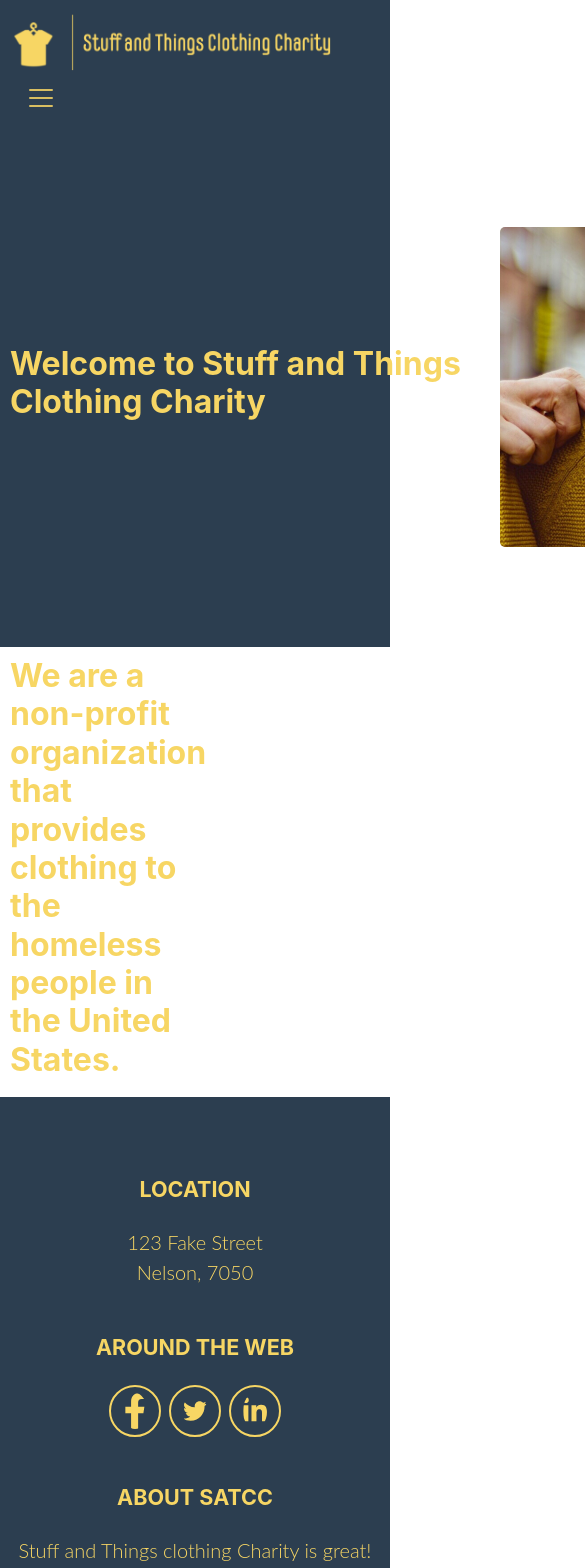
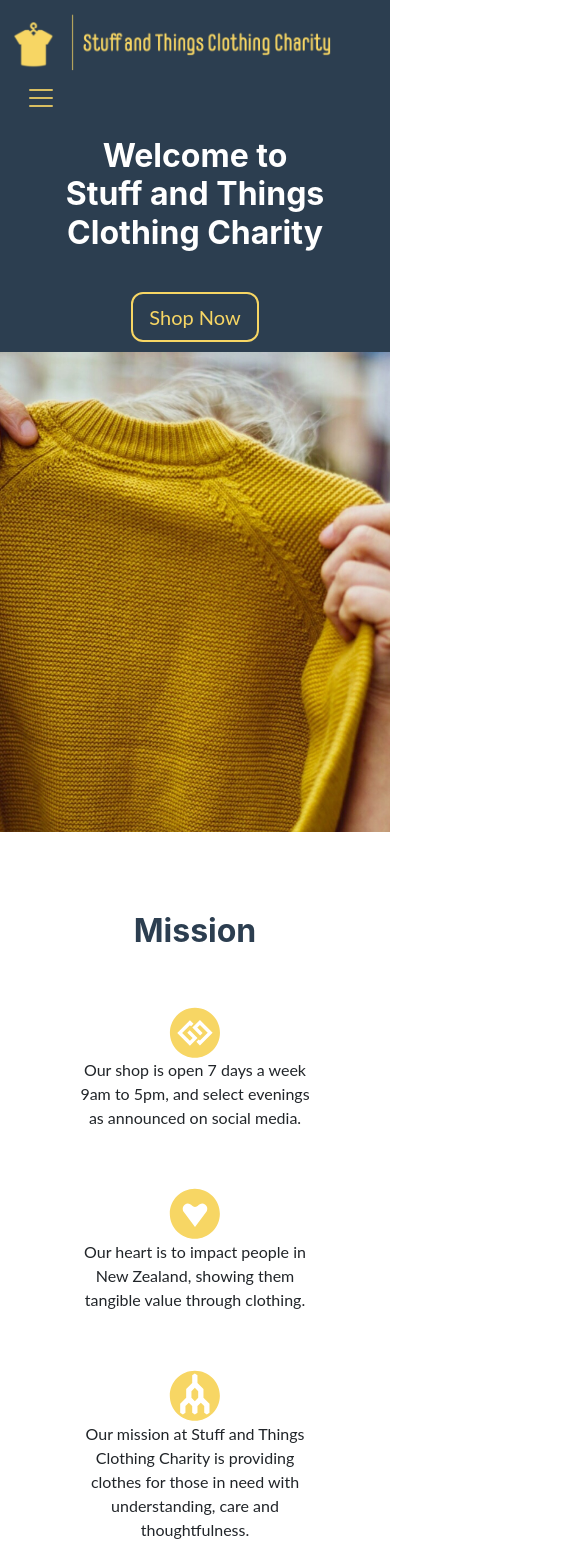
Before and after one commit to Kenny-WilliamsStockdale/WEB701-Project, a React (Create React App) app in the folder frontend/: page / in a window 390 px wide. Shown: the top 1568 px of the page, 585 px wide, since content can reach past the window. Built offline with nearby package versions, Linux system fonts and the light colour scheme.

Commit message:
added design to landing page for responsive design. Product page also responsive

```diff
--- a/frontend/src/pages/Landing.css
+++ b/frontend/src/pages/Landing.css
@@ -1,43 +1,166 @@
-.intro-text {
+.intro-text-top {
   font-size: 2rem;
-  color: #f7d664;
+  color: #ffffff;
+  margin: 0 10px 0 10px;
+  text-align: center;
 }
+
 /*grid 3 columns by 1 row*/
 .landing-top {
   display: grid;
-  grid-template-columns: 1fr 1fr ;
+  grid-template-columns: 1fr 1fr;
   grid-template-rows: auto;
   grid-gap: 10px;
-  padding: 10px;
+  padding: 10px 10rem;
   background-color: #2c3e50;
   align-items: center;
   justify-items: center;
   padding-top: 100px;
   padding-bottom: 100px;
 }
-.landing-mid {
+
+.intro-text-container {
+  width: 30rem;
+}
+
+.landing-pic-container {
+  object-fit: cover;
+  object-position: right;
+  width: 30rem;
+  height: 20rem;
+  border-radius: 5px;
+  overflow: hidden;
+}
+
+.landing-pic {
+  width: 100%;
+  height: auto;
+}
+
+.btn-primary {
+  background-color: #2c3e50 !important;
+  border-color: #f7d664 !important;
+  color: #f7d664 !important;
+}
+
+.btn-primary:hover {
+  background-color: #f7d664 !important;
+  border-color: #f7d664 !important;
+  color: #000000 !important;
+}
+
+.intro-text-container .btn-primary {
+  /*aligncenter*/
+  display: block;
+  margin-left: auto;
+  margin-right: auto;
+  text-decoration: none !important;
+  margin-top: 40px;
+}
+
+a {
+  text-decoration: none !important;
+}
+
+.intro-text-container2 {
   display: grid;
-  grid-template-columns: 1fr 1fr 1fr ;
+  grid-template-columns: 1fr 1fr 1fr;
   grid-template-rows: auto;
   grid-gap: 10px;
-  padding: 10px;
+  padding: 3rem 10rem 5rem 10rem;
 }
-.intro-text-container{
-  width: 30rem;
+
+.intro-text-mid-title {
+  font-size: 2rem;
+  color: #2c3e50;
+  text-align: center;
+  margin-top: 5rem;
 }
-.landing-pic-container{
-    object-fit:cover;
-    object-position: right;
-    width: 30rem;
-    height: 20rem;
-    border-radius: 5px;
-    overflow: hidden;
-    -webkit-border-radius: 5px;
-    -moz-border-radius: 5px;
-    -ms-border-radius: 5px;
-    -o-border-radius: 5px;
+
+.intro-text-mid {
+  text-align: center;
 }
-.landing-pic {
-  width: 30rem;
-  height: auto;
+
+.intro-text-mid-icon {
+  width: 3.23rem;
+  height: 3.23rem;
+  font-size: 10px;
+  color: #f7d664;
 }
+
+.intro-text-container2 .intro-text-mid-icon {
+  /*aligncenter*/
+  display: block;
+  margin-left: auto;
+  margin-right: auto;
+}
+
+/*media query */
+@media (max-width: 1200px) {
+  .landing-pic-container {
+    width: 20rem;
+  }
+
+}
+
+@media (max-width: 1285px) {
+  .landing-top {
+    padding: 5rem;
+  }
+
+}
+
+@media (max-width: 992px) {
+  .landing-top {
+    grid-template-columns: 1fr;
+    grid-template-rows: auto;
+  }
+
+  .landing-pic-container {
+    width: 100%;
+    height: 30rem;
+    border-radius: 0px;
+    -webkit-border-radius: 0px;
+    -moz-border-radius: 0px;
+    -ms-border-radius: 0px;
+    -o-border-radius: 0px;
+  }
+
+  .landing-pic {
+    width: 100%;
+    height: auto;
+    transform: scale(1.5);
+    -webkit-transform: scale(1.5);
+    -moz-transform: scale(1.5);
+    -ms-transform: scale(1.5);
+    -o-transform: scale(1.5);
+  }
+
+  .landing-top {
+    padding: 10px 0 0 0;
+  }
+
+  .intro-text-container {
+    width: 100%;
+  }
+  .intro-text-container2 {
+    display: grid;
+    grid-template-columns: auto;
+    grid-template-rows: 1fr 1fr 1fr;
+  }
+  .intro-text-mid {
+    margin: 0 5rem;
+  }
+}
+
+@media (max-width: 670px) {
+  .intro-text-mid {
+    margin: 0;
+  }
+}
+
+@media (max-width: 500px) {
+  .intro-text-container2 {
+  padding: 3rem 5rem 5rem 5rem;
+  }
+}
--- a/frontend/src/pages/Landing.js
+++ b/frontend/src/pages/Landing.js
@@ -2,6 +2,10 @@
 /*                               Import Section                               */
 /* -------------------------------------------------------------------------- */
 import React from 'react'
+import { FaGgCircle } from 'react-icons/fa';
+import { FaGratipay } from 'react-icons/fa';
+import { FaMegaport } from 'react-icons/fa';
+import { Link } from 'react-router-dom';
 import landingPic from '../Imgs/landing-picture.jpg'
 import './Landing.css'
 /* -------------------------------------------------------------------------- */
@@ -12,14 +16,31 @@ const Landing = () => {
   return (
     <><div className="landing-top">
       <div className="intro-text-container">
-        <h1 className="intro-text">Welcome to Stuff and Things Clothing Charity</h1>
+        <h1 className="intro-text-top">Welcome to <br /> Stuff and Things Clothing Charity</h1>
+        <Link to="/Product">
+          <button className="btn btn-primary btn-lg" id="landing-shopNow-btn">Shop Now</button>
+        </Link>
       </div>
       <div className="landing-pic-container">
         <img className="landing-pic" src={landingPic} />
       </div>
     </div>
       <div className="landing-mid">
-        <h1 className="intro-text">We are a non-profit organization that provides clothing to the homeless people in the United States.</h1>
+        <h1 className="intro-text-mid-title">Mission</h1>
+        <div className="intro-text-container2">
+          <div className="intro-text-container-left">
+            <FaGgCircle className="intro-text-mid-icon" />
+            <p className="intro-text-mid">Our shop is open 7 days a week 9am to 5pm, and select evenings as announced on social media.</p>
+          </div>
+          <div className="intro-text-container-mid">
+            <FaGratipay className="intro-text-mid-icon" />
+            <p className="intro-text-mid">Our heart is to impact people in New Zealand, showing them tangible value through clothing.</p>
+          </div>
+          <div className="intro-text-container-right">
+            <FaMegaport className="intro-text-mid-icon" />
+            <p className="intro-text-mid">Our mission at Stuff and Things Clothing Charity is providing clothes for those in need with understanding, care and thoughtfulness.</p>
+          </div>
+        </div>
       </div></>
   )
 }
--- a/frontend/src/pages/Product.css
+++ b/frontend/src/pages/Product.css
@@ -1,5 +1,6 @@
 .product-container {
-  display: flex;
+  display: grid;
+  grid-template-columns: 1fr 1fr 1fr;
   cursor: pointer;
   padding: 1rem;
 }
@@ -13,3 +14,10 @@
     flex-direction: column;
   }
 }
+
+@media screen and (max-width: 768px) {
+  .product-container {
+    grid-template-columns: auto;
+    grid-template-rows: 1fr 1fr 1fr;
+  }
+}
```
